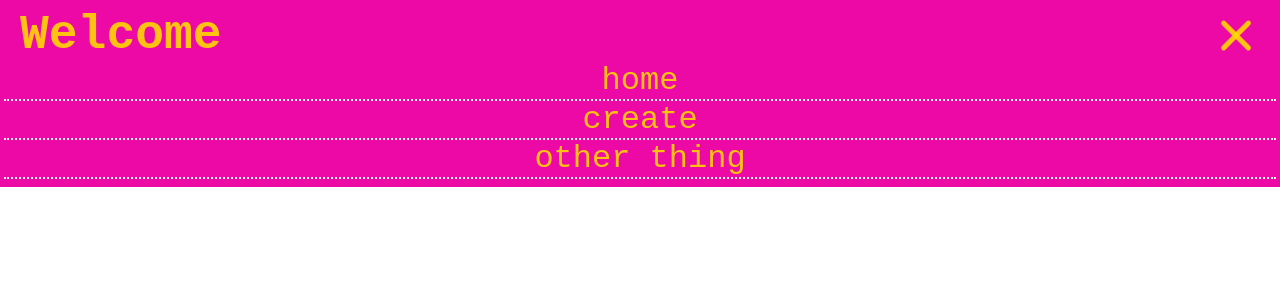
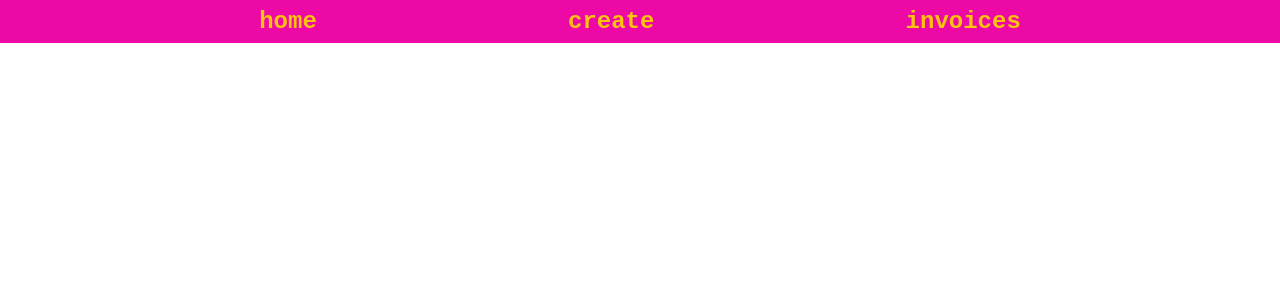
Before and after one commit to aristizabal95/reimbursement-platform, a React (Vite) app in the folder reimbursment-admin/: page / in a window 1280 px wide. Shown: the top 300 px of the page. Built offline with nearby package versions, Linux system fonts and the light colour scheme.

Commit message:
Simplify navbar!

```diff
--- a/reimbursment-admin/src/App.jsx
+++ b/reimbursment-admin/src/App.jsx
@@ -16,9 +16,7 @@ const router = createBrowserRouter(
 )
 
 const App = () => {
-
-  return <RouterProvider router={router}></RouterProvider>
-
+  return <RouterProvider router={router}></RouterProvider>;
 }
 
 export default App
--- a/reimbursment-admin/src/components/nav/NavBar.jsx
+++ b/reimbursment-admin/src/components/nav/NavBar.jsx
@@ -3,22 +3,11 @@ import './styleNav.css'
 
 const NavBar = () => {
   return (
-    <header className='navheader'>
-        <section className='title-menu'>
-            <h1>Welcome</h1>
-            <button className='hamburger-button'>
-                <div className='hamburger'></div>
-            </button>
-        </section>
-
-        <nav className='navbar'>
-            <ul>
-                <li>home</li>
-                <li>create</li>
-                <li>other thing</li>
-            </ul>
-        </nav>
-    </header>
+    <ul className='navheader'>
+        <li><a href="/">home</a></li>
+        <li><a href="/create">create</a></li>
+        <li><a href="/invoices">invoices</a></li>
+    </ul>
   )
 }
 
--- a/reimbursment-admin/src/components/nav/styleNav.css
+++ b/reimbursment-admin/src/components/nav/styleNav.css
@@ -1,112 +1,26 @@
 :root {
+    --HEADER_BGCOLOR : rgb(237, 9, 165);
     --HEADER_COLOR: rgba(255, 217, 0, 0.892);
-    --HEADER_BGCOLOR : rgb(237, 9, 165);;
 }
 
 .navheader {
-    font-size: 2rem;
     display: flex;
-    flex-flow: column nowrap;
+    justify-content: space-evenly;
     background-color: var(--HEADER_BGCOLOR);
-    color: var(--HEADER_COLOR);
-    padding: .5rem 0.25rem;
+    font-size: 1.5rem;
+    padding: .5rem;
 }
 
-.title-menu {
-    background-color: transparent;
-    border: none;
-    display: flex;
-    flex-flow: row nowrap;
-    justify-content: space-between;
-    align-items: center;
-    padding: 0 1rem 0 1rem;
+.navheader li{
+    list-style-type: none;
 }
 
-.hamburger-button {
-    background-color: transparent;
-    border: none;
-    width: 48px;
-    height: 48px;
-    display: flex;
-    align-items: center;
-    justify-content: center;
-    position: relative;
-}
-
-.hamburger::before,
-.hamburger::after,
-.hamburger {
-    background-color: var(--HEADER_COLOR);
-    width: 40px;
-    height: 5px;
-    border-radius: 5px;
-    position: absolute;
-    transition: all .5s;
-}
-
-.hamburger::before,
-.hamburger::after {
-    content: "";
-}
-
-.hamburger::after {
-    transform: translate(-20px, 12px);
-}
-
-.hamburger::before {
-    transform: translate(-20px, -12px);
-}
-
-:is(.navheader:hover, .navheader:focus-within) .hamburger {
-    background-color: transparent;
-}
-
-:is(.navheader:hover, .navheader:focus-within) .hamburger::after {
-    transform: translateX(-20px) rotate(45deg);
-}
-
-:is(.navheader:hover, .navheader:focus-within) .hamburger:before {
-    transform: translateX(-20px) rotate(-45deg);
-}
-
-:is(.navheader:hover, .navheader:focus-within) .navbar {
-    display: block;
-}
-
-.navbar {
-    background-color: var(--HEADER_BGCOLOR);
-    display: none;
-    justify-content: center;
-    align-items: center;
-    animation: showMenu .5s ease-in-out forwards;
-}
-
-.navbar ul {
-    display: flex;
-    flex-flow: column nowrap;
-}
-
-.navbar li {
-    list-style-type: none;
-    border-bottom: 2px dotted whitesmoke;
-    text-align: center;
-}
-
-.navbar li:hover {
+.navheader a {
+    text-decoration: none;
+    color: var(--HEADER_COLOR);
     font-weight: bold;
 }
 
-@keyframes showMenu {
-    0% {
-        transform: scaleY(0);
-    }
-    80% {
-        display: block;
-        transform: scaleY(1.5);
-    }
-    100% {
-        display: block;
-        transform: scale(1);
-    }
-
+.navheader a:visited {
+    color: var(--HEADER_COLOR);
 }
```
